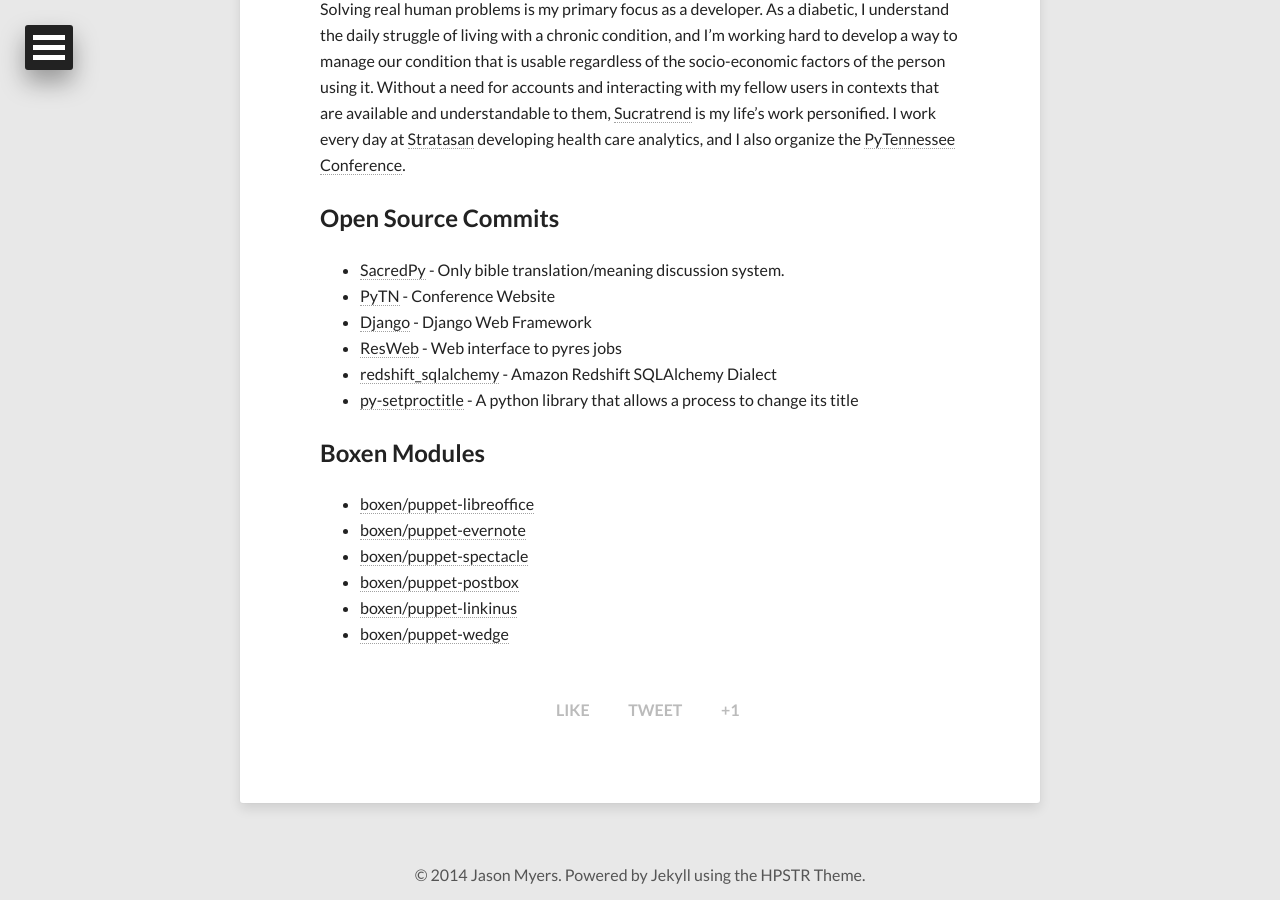
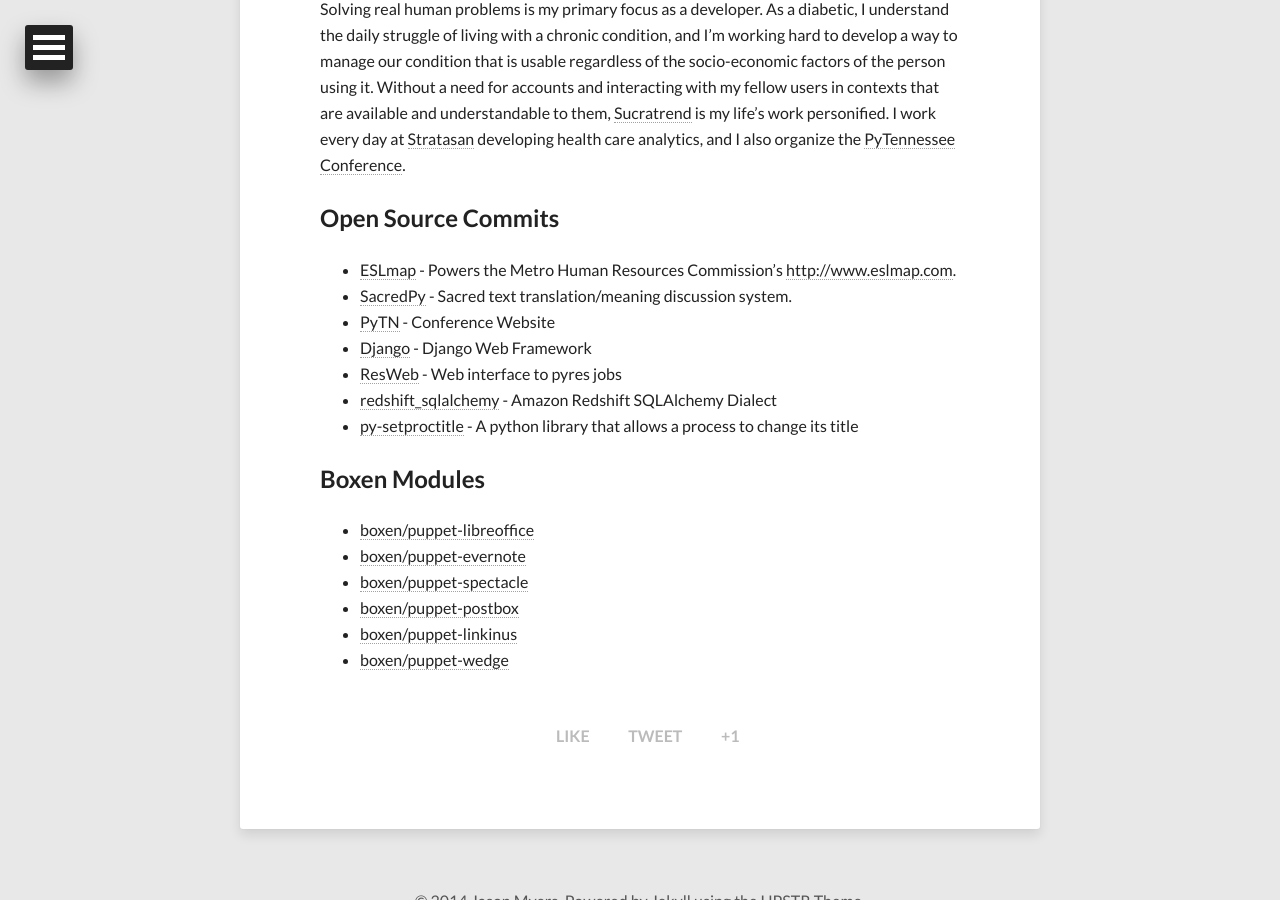
Before and after one commit to jasonamyers/jasonamyers.github.com, a Jekyll site: the page built from about.md, in a window 1280 px wide and 900 px high, scrolled down 623 px. Built offline with Jekyll 4.4.1, drawn with Linux system fonts in a browser that asks for light colours; nearby versions of some CDN libraries.

Commit message:
Adding esl map
Signed-off-by: Jason Myers <jason@jasonamyers.com>

```diff
--- a/about.md
+++ b/about.md
@@ -20,7 +20,9 @@
 I also organize the [PyTennessee Conference](http://www.pytennessee.org).
 
 ## Open Source Commits
-* [SacredPy](https://github.com/reibwo/SacredPy) - Only bible translation/meaning
+* [ESLmap](https://github.com/mnhrc/mnhrc.github.io) - Powers the Metro Human Resources
+Commission's [http://www.eslmap.com](http://www.eslmap.com).
+* [SacredPy](https://github.com/reibwo/SacredPy) - Sacred text translation/meaning
 discussion system.
 * [PyTN](https://github.com/pytn/pytn) - Conference Website
 * [Django](https://github.com/django/django) - Django Web Framework
```
